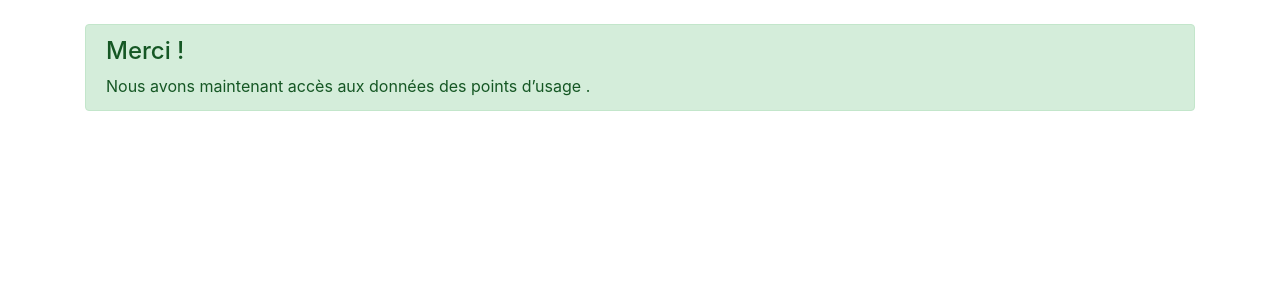
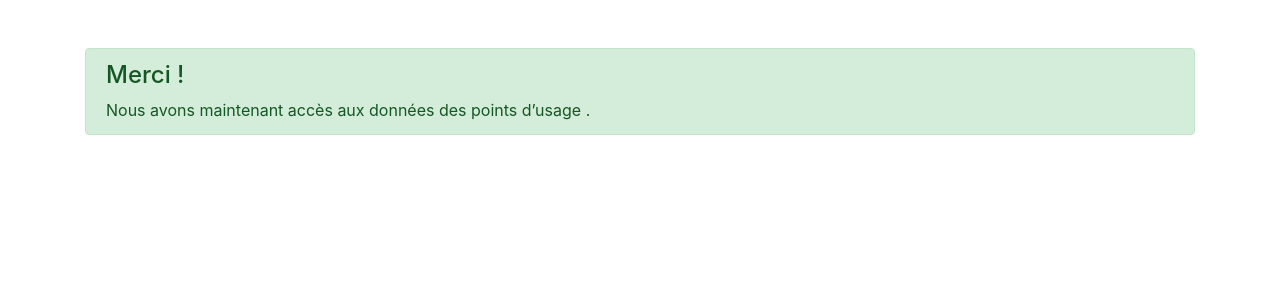
Before and after one commit to consometers/data-connect-proxy, a Python web app: template web_interface/templates/redirect_ok.html in a window 1280 px wide. Shown: the top 300 px of the page. Run offline with Jinja, Linux system fonts and the light colour scheme; the template is opened without the code that fills it, so the values that code supplies are empty; some libraries are stand-ins or nearby versions.

Commit message:
Minor UI fixes

```diff
--- a/web_interface/templates/layout.html
+++ b/web_interface/templates/layout.html
@@ -11,7 +11,7 @@
     <title>{% block title%}Data Connect Proxy{% endblock title %}</title>
   </head>
   <body>
-    <div class="container">
+    <div class="container pt-4">
       {% block content%}{% endblock content %}
     </div>
 
```
